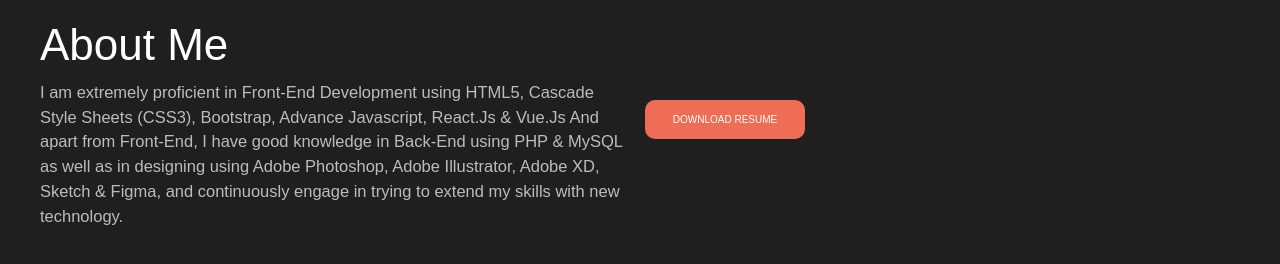
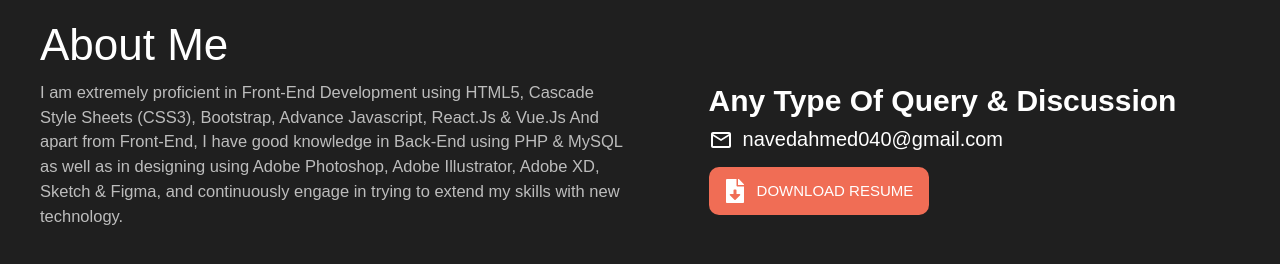
Before and after one commit to GeekyNaved/my_portfolio, a React (Create React App) app: page / in a window 1280 px wide. Shown: the part 548-812 px from the top of the page. Built offline with nearby package versions, Linux system fonts and the light colour scheme.

Commit message:
adding about section

```diff
--- a/src/components/AboutSection.jsx
+++ b/src/components/AboutSection.jsx
@@ -1,12 +1,12 @@
 import React from "react";
 import styled from "styled-components";
-import Button from "../utils/Button";
+import { MdOutlineMail } from "react-icons/md";
+import { FaFileDownload } from "react-icons/fa";
 
 const AboutSection = () => {
   return (
     <Wrapper>
       <div className="container about-container">
-        {/* for image  */}
         <h2>About Me</h2>
         <div className="about-content">
           <p>
@@ -18,7 +18,17 @@ const AboutSection = () => {
             in trying to extend my skills with new technology.
           </p>
           <div className="query-container">
-            <Button className="btn">Download Resume</Button>
+            <h3>
+              <strong>Any Type Of Query &amp; Discussion</strong>{" "}
+            </h3>
+            <a className="email-link" href="mailto:navedahmed040@gmail.com">
+              <MdOutlineMail className="icons" />
+              navedahmed040@gmail.com
+            </a>
+            <a className="download-resume-btn" href="resume_naved.pdf" download>
+              <FaFileDownload className="icons" />
+              Download Resume
+            </a>
           </div>
         </div>
       </div>
@@ -33,10 +43,33 @@ const Wrapper = styled.section`
     display: grid;
     grid-template-columns: 1fr 1fr;
     gap: 1rem;
+    place-items: center;
   }
-  .btn {
-    margin-top: 3rem;
-    max-width: 16rem;
+  .download-resume-btn {
+    display: flex;
+    align-items: center;
+    gap: 1rem;
+    margin-top: 1.5rem;
+    max-width: 22rem;
+    text-decoration: none;
+    background-color: #f06d55;
+    color: rgb(255 255 255);
+    padding: 1.2rem 1.4rem;
+    font-size: 1.5rem;
+    border-radius: 10px;
+    text-transform: uppercase;
+    text-align: center;
+    cursor: pointer;
+    transition: all 0.3s ease;
+    -webkit-transition: all 0.3s ease 0s;
+    -moz-transition: all 0.3s ease 0s;
+    -o-transition: all 0.3s ease 0s;
+    &:hover,
+    &:active {
+      box-shadow: 0 2rem 2rem 0 rgb(132 144 255 / 30%);
+      box-shadow: ${({ theme }) => theme.colors.shadowSupport};
+      transform: scale(0.96);
+    }
   }
 
   @media (max-width: ${({ theme }) => theme.media.mobile}) {
--- a/src/components/HeroSection.jsx
+++ b/src/components/HeroSection.jsx
@@ -13,7 +13,7 @@ const HeroSection = () => {
           </h1>
           <p className="hero-para">Front-End Developer, Programmer</p>
           <SocialLinks />
-          <Button className="btn hireme-btn">
+          <Button className="btn">
             <a href="#order">Lets chat</a>
           </Button>
         </div>
--- a/src/components/SocialLinks.jsx
+++ b/src/components/SocialLinks.jsx
@@ -45,7 +45,7 @@ const Wrapper = styled('div')`
         .icons {
           color: #ffffff;
           font-size: 2.4rem;
-          position: relative;
+          // position: relative;
           cursor: pointer;
         }
       }
--- a/src/utils/Button.js
+++ b/src/utils/Button.js
@@ -1,4 +1,3 @@
-import React from "react";
 import styled from "styled-components";
 
 const Button = styled("div")`
--- a/src/utils/GlobalStyle.jsx
+++ b/src/utils/GlobalStyle.jsx
@@ -33,6 +33,20 @@ body::-webkit-scrollbar-thumb {
     border-radius: 9px;
     background-clip: content-box;
 }
+.icons {
+  color: #ffffff;
+  font-size: 2.4rem;
+  position: relative;
+  cursor: pointer;
+}
+.email-link {
+  display: flex;
+  gap: 1rem;
+  align-items: center;
+  font-size: 2rem;
+  margin-top: 1rem;
+  color: #ffffff;
+}
 h1{
   font-size: 6rem;
   font-weight: 900;
@@ -42,9 +56,9 @@ h2 {
    font-weight: 300;
    white-space: normal;
   }
-  h3 {
-  font-size: 1.8rem;
-  font-weight: 400;
+h3 {
+  font-size: 3rem;
+  font-weight: 300;
 }
 p {
   opacity: .7;
```
Also changed, not shown: 1 other file (tests, documents, lock files or other folders).
